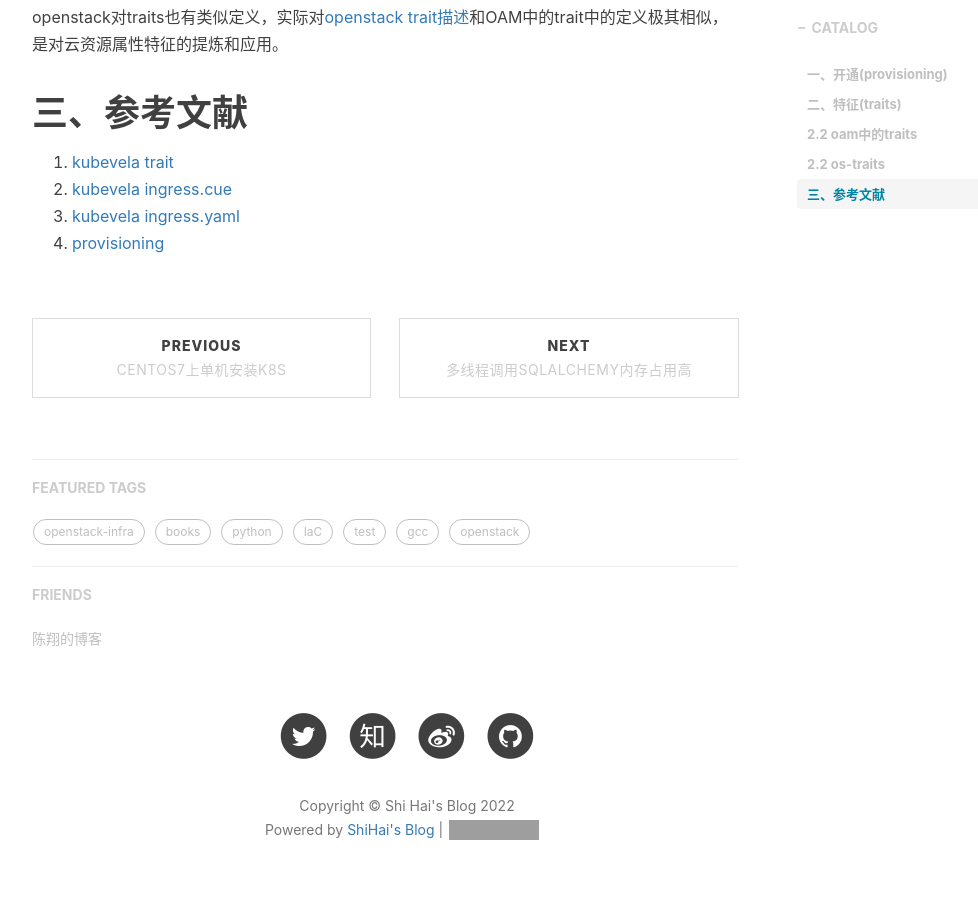
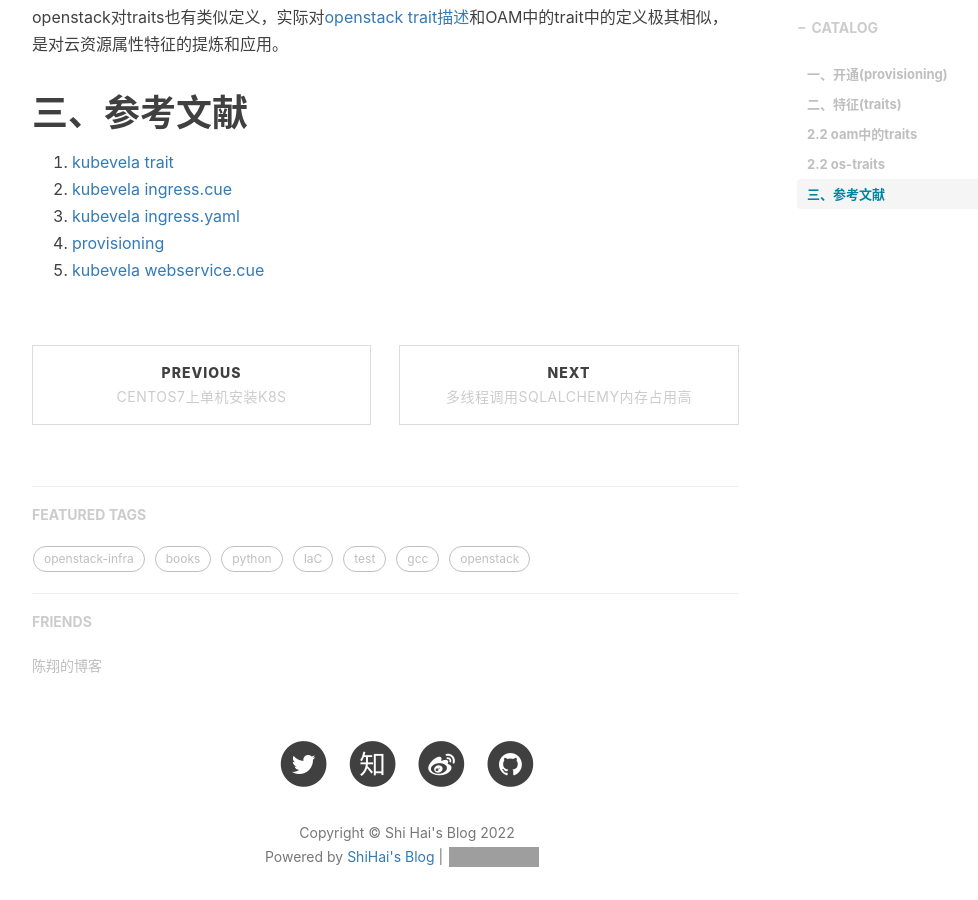
Before and after one commit to shihai1991/shihai1991.github.io, a Jekyll site: the page built from _posts/2022-09-16-application-operate.md, in a window 1280 px wide and 900 px high, scrolled down 2407 px. Shown: the whole window, without its empty margins (233-1211 px from the left). Built offline with Jekyll 4.4.1, drawn with Linux system fonts in a browser that asks for light colours; nearby versions of some CDN libraries; comment, search, counter and statistics services are not loaded; grey boxes are pictures that could not be loaded.

Commit message:
Update 2022-09-16-application-operate.md

```diff
--- a/_posts/2022-09-16-application-operate.md
+++ b/_posts/2022-09-16-application-operate.md
@@ -85,3 +85,4 @@ openstack对traits也有类似定义，实际对[openstack trait描述](https://
 2. [kubevela ingress.cue](https://github.com/kubevela/kubevela/blob/master/vela-templates/definitions/deprecated/ingress.cue)
 3. [kubevela ingress.yaml](https://github.com/kubevela/kubevela/blob/master/charts/vela-core/templates/defwithtemplate/ingress.yaml)
 4. [provisioning](https://zh.wikipedia.org/zh-tw/%E6%9C%8D%E5%8A%A1%E5%BC%80%E9%80%9A)
+5. [kubevela webservice.cue](https://github.com/kubevela/kubevela/blob/master/vela-templates/definitions/internal/component/webservice.cue)
```
